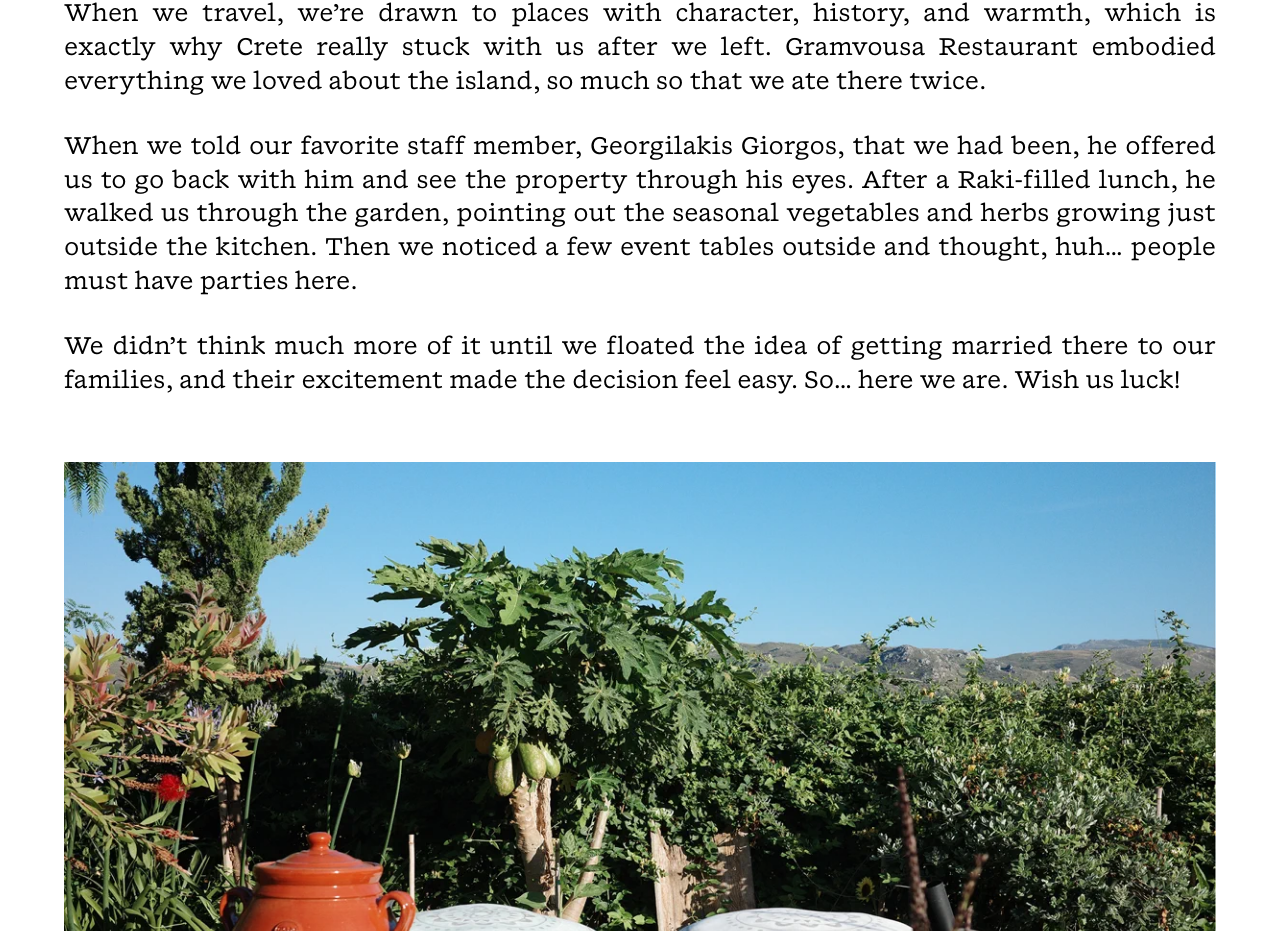
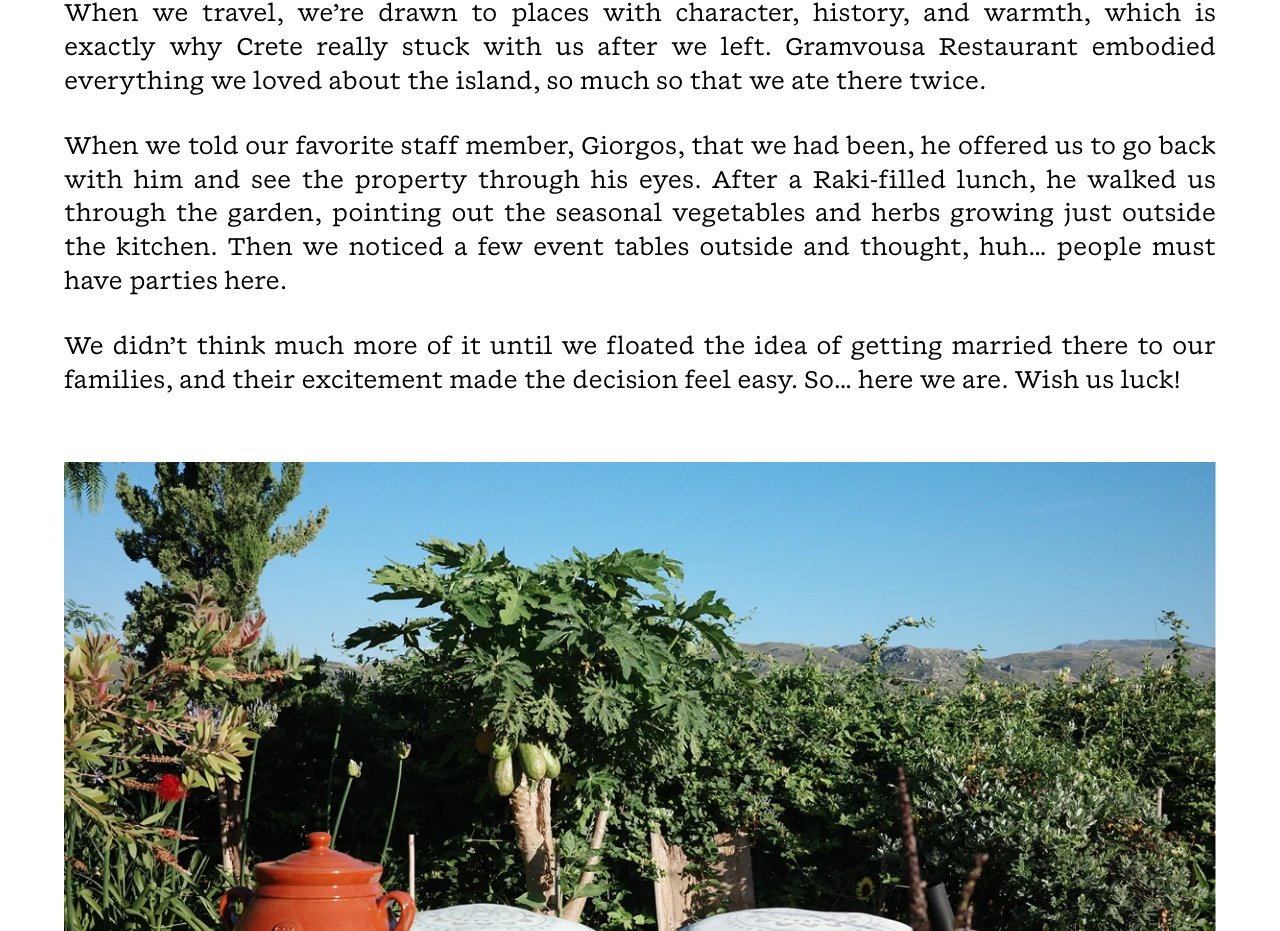
Before and after one commit to ajaxabernathy/courtney-and-ajax, a Next.js app: page / in a window 1280 px wide. Shown: the part 4651-5582 px from the top of the page. Built offline with nearby package versions, Linux system fonts and the light colour scheme; a web font is replaced by a local one.

Commit message:
remove last name

```diff
--- a/app/page.tsx
+++ b/app/page.tsx
@@ -107,7 +107,7 @@ export default function Home() {
           heading="Why Gramvousa?"
           body={[
             "When we travel, we’re drawn to places with character, history, and warmth, which is exactly why Crete really stuck with us after we left. Gramvousa Restaurant embodied everything we loved about the island, so much so that we ate there twice.",
-            "When we told our favorite staff member, Georgilakis Giorgos, that we had been, he offered us to go back with him and see the property through his eyes. After a Raki-filled lunch, he walked us through the garden, pointing out the seasonal vegetables and herbs growing just outside the kitchen. Then we noticed a few event tables outside and thought, huh... people must have parties here.",
+            "When we told our favorite staff member, Giorgos, that we had been, he offered us to go back with him and see the property through his eyes. After a Raki-filled lunch, he walked us through the garden, pointing out the seasonal vegetables and herbs growing just outside the kitchen. Then we noticed a few event tables outside and thought, huh... people must have parties here.",
             "We didn’t think much more of it until we floated the idea of getting married there to our families, and their excitement made the decision feel easy. So... here we are. Wish us luck!",
           ]}
         />
```
